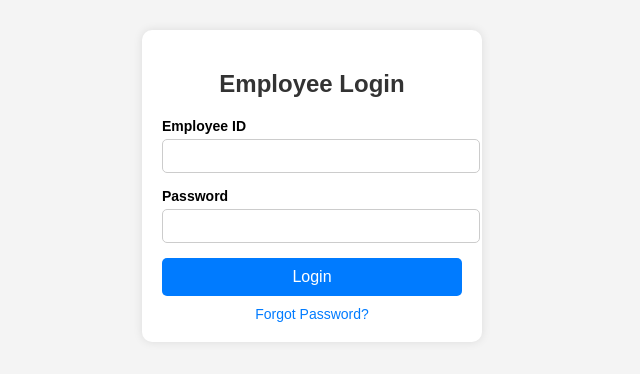
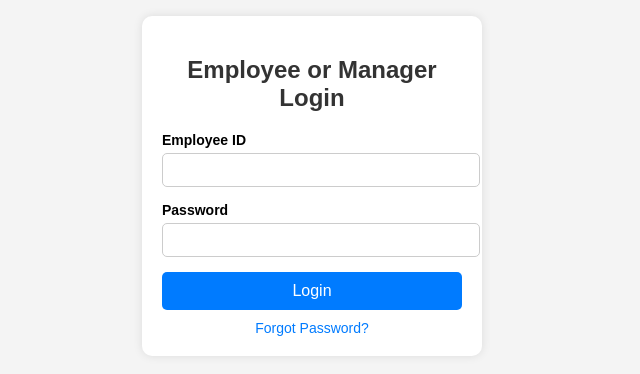
Before and after one commit to patlollasrignitha/CICDproject, a plain HTML site: page index.html in a window 1280 px wide. Shown: the part 214-588 px from the top of the page, without its empty margins (328-968 px from the left). Drawn offline with Linux system fonts and the light colour scheme.

Commit message:
i changed the heading

```diff
--- a/index.html
+++ b/index.html
@@ -71,7 +71,7 @@
 <body>
 
     <div class="login-container">
-        <h2>Employee Login</h2>
+        <h2>Employee or Manager  Login</h2>
         <form action="dashboard.html" method="POST">
             <div class="input-group">
                 <label for="username">Employee ID</label>
```
Also changed, not shown: 1 other file.
